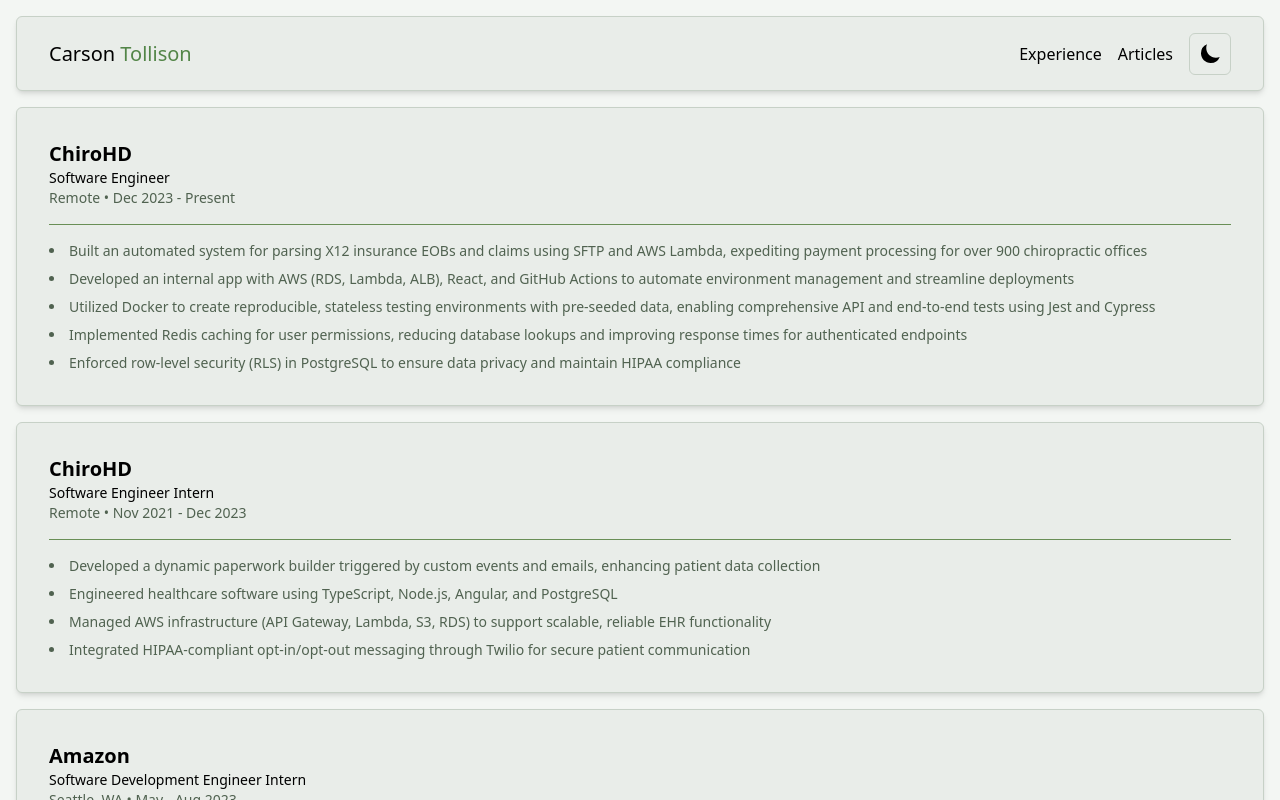
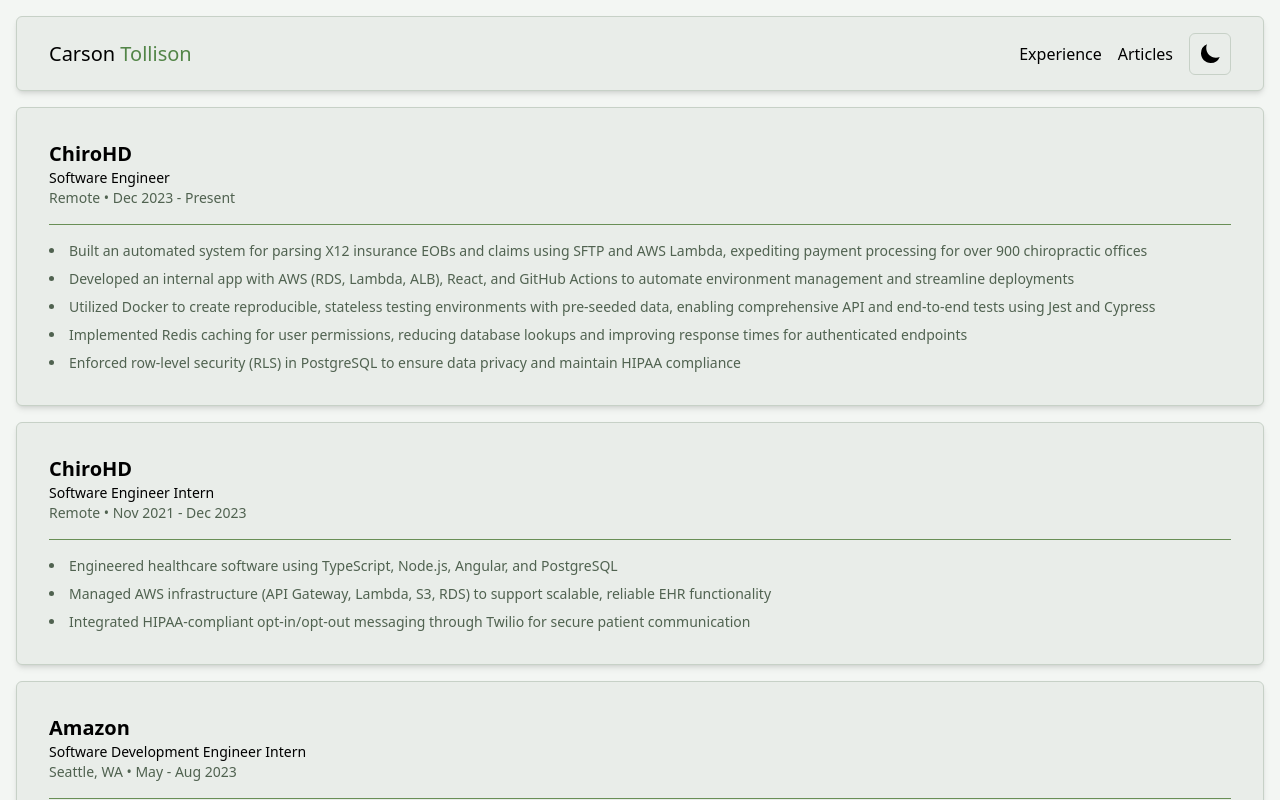
Before and after one commit to c-tollison/carson-dev, a React (Vite) app: page /experience in a window 1280 px wide. Shown: the top 800 px of the page. Built offline with nearby package versions, Linux system fonts and the light colour scheme.

Commit message:
clean up

```diff
--- a/src/routes/experience/experience.tsx
+++ b/src/routes/experience/experience.tsx
@@ -21,7 +21,6 @@
             location: 'Remote',
             date: 'Nov 2021 - Dec 2023',
             details: [
-                'Developed a dynamic paperwork builder triggered by custom events and emails, enhancing patient data collection',
                 'Engineered healthcare software using TypeScript, Node.js, Angular, and PostgreSQL',
                 'Managed AWS infrastructure (API Gateway, Lambda, S3, RDS) to support scalable, reliable EHR functionality',
                 'Integrated HIPAA-compliant opt-in/opt-out messaging through Twilio for secure patient communication',
```
